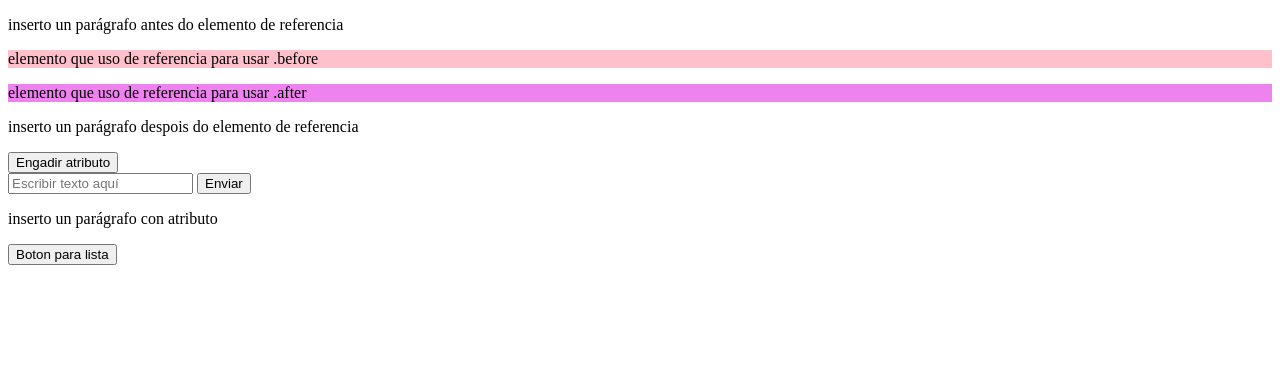
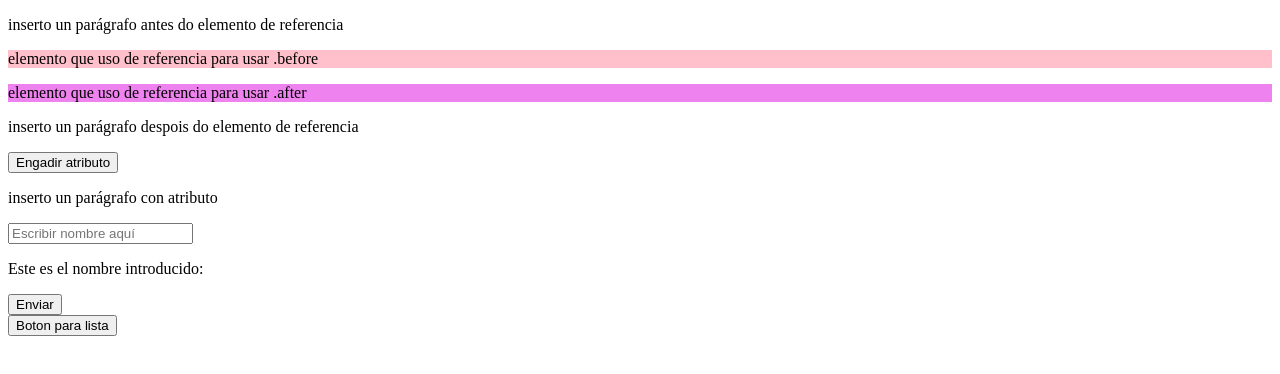
Before and after one commit to zccarballo/Exercicio-0906, a website: page static/index.html in a window 1280 px wide. Both pictures are taken after a click on the button "Enviar". Drawn offline with Linux system fonts and the light colour scheme.

Commit message:
Resultados exercicio4 definitivos

```diff
--- a/static/index.html
+++ b/static/index.html
@@ -10,7 +10,7 @@
     <p id="segundo-texto-posicion" style="background-color: violet;">elemento que uso de referencia para usar .after</p>
     <button id="boton">Engadir atributo</button>
     <div>
-    <input placeholder="Escribir texto aquí" type="text" id="input" />
+    <input placeholder="Escribir nombre aquí" type="text" id="input" name="Formulario"/>
     <button id="botonEnviar">Enviar</button>
     </div>
     </body>
@@ -26,12 +26,12 @@
     paragrafo2.innerHTML = "inserto un parágrafo despois do elemento de referencia";
     referencia2.after(paragrafo2) //posiciono o elemento DESPOIS do <p> orixinal do html
     //APARTADO C
+    let boton = document.querySelector("#boton");
     let textoAtributo = document.createElement('p');
     textoAtributo.setAttribute("class", "estilo-p");
     textoAtributo.innerHTML = "inserto un parágrafo con atributo";
-    document.body.append(textoAtributo);
+    boton.after(textoAtributo);
     //APARTADO D
-    let boton = document.querySelector("#boton");
     boton.addEventListener ("click", () => {
         console.log("Inserto a etiqueta do apartado C: ", textoAtributo);
     })
@@ -54,9 +54,12 @@
     })
     //APARTADO G
     let botonEnviar = document.getElementById("botonEnviar");
+    let formulario = document.getElementById("input");
     botonEnviar.addEventListener ("click", () =>{
-    console.log("Evento para ler o contido: ", input);
-
+    console.log("Evento para ler o contido: ", input.value);
+    let etiquetaP = document.createElement('p');
+    etiquetaP.innerHTML = "Este es el nombre introducido: " + input.value;
+    formulario.after(etiquetaP);
     })
 
 
```
